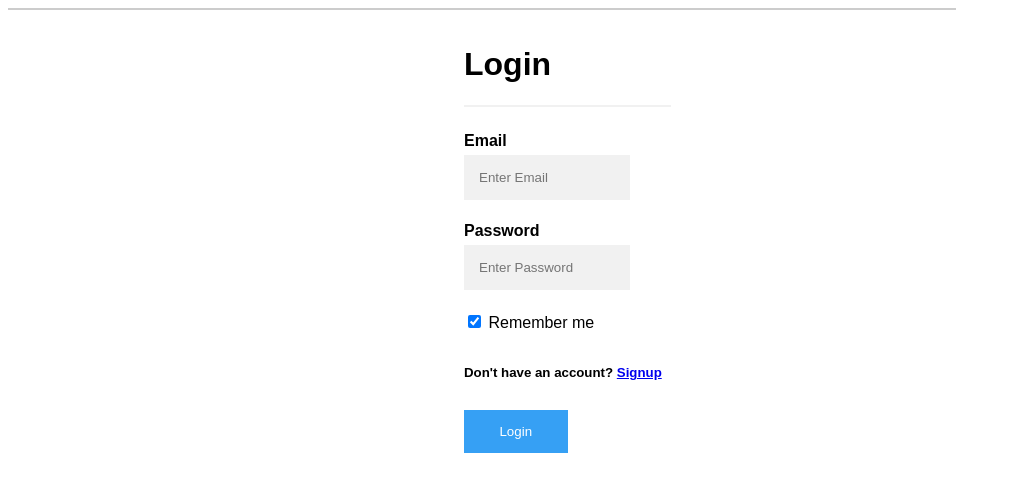
After one commit to Prateek1337/Credible, a Django app: page /login in a window 1280 px wide. The commit adds this page. Shown: the top 492 px of the page, without its empty margins (0-1011 px from the left). Run offline with Django 3.2, Linux system fonts and the light colour scheme.

Commit message:
Added UI for Login, Sign up and modified home page UI

```diff
--- /dev/null
+++ b/credible/credible/credible_app/templates/login.html
@@ -0,0 +1,105 @@
+<!DOCTYPE html>
+<html>
+<style>
+body {font-family: Arial, Helvetica, sans-serif;}
+* {box-sizing: border-box}
+
+/* Full-width input fields */
+input[type=text], input[type=password] {
+  width: 80%;
+  padding: 15px;
+  margin: 5px 0 22px 0;
+  display: inline-block;
+  border: none;
+  background: #f1f1f1;
+}
+
+input[type=text]:focus, input[type=password]:focus {
+  background-color: #ddd;
+  outline: none;
+}
+
+hr {
+  border: 1px solid #f1f1f1;
+  margin-bottom: 25px;
+}
+
+/* Set a style for all buttons */
+button {
+  background-color: #2196F3;
+  color: white;
+  padding: 14px 20px;
+  margin: 8px 0;
+  border: none;
+  cursor: pointer;
+  width: 100%;
+  opacity: 0.9;
+}
+
+button:hover {
+  opacity:1;
+}
+
+/* Extra styles for the cancel button */
+.loginbtn {
+  padding: 14px 20px;
+  background-color: #f44336;
+}
+
+/* Float cancel and signup buttons and add an equal width */
+.cancelbtn, .signupbtn {
+  float: left;
+  width: 50%;
+}
+
+/* Add padding to container elements */
+.container {
+  padding: 16px;
+  position: absolute;
+  left: 35%;
+}
+
+/* Clear floats */
+.clearfix::after {
+  content: "";
+  clear: both;
+  display: table;
+}
+
+/* Change styles for cancel button and signup button on extra small screens */
+@media screen and (max-width: 300px) {
+  .cancelbtn, .signupbtn {
+     width: 100%;
+     position: absolute;
+     right: 50%;
+  }
+}
+</style>
+<body>
+
+<form action="/action_page.php" style="border:1px solid #ccc;width: 75%;align-items: center;">
+  <div class="container">
+    <h1>Login</h1>
+    <hr>
+
+    <label for="email"><b>Email</b></label><br>
+    <input type="text" placeholder="Enter Email" name="email" required><br>
+
+    <label for="psw"><b>Password</b></label><br>
+    <input type="password" placeholder="Enter Password" name="psw" required><br>
+
+    <label>
+      <input type="checkbox" checked="checked" name="remember" style="margin-bottom:15px"> Remember me
+    </label>
+
+    <h5>Don't have an account? <a href="signup">Signup</a></h5>
+    <div class="clearfix" style="text-align: center;">
+      <button type="submit" class="signupbtn">Login</button>
+    </div>
+  </div>
+</form>
+
+
+
+</body>
+</html>
--- a/credible/credible/credible_app/urls.py
+++ b/credible/credible/credible_app/urls.py
@@ -4,5 +4,7 @@ from . import views
 
 urlpatterns = [
     path('', views.index, name='index'),
-    path('checksite',views.reviewsite)
+    path('checksite',views.reviewsite),
+    path('signup',views.signup),
+    path('login',views.login)
 ]
--- a/credible/credible/credible_app/views.py
+++ b/credible/credible/credible_app/views.py
@@ -18,3 +18,9 @@ def reviewsite(request):
     except:
         print("No response")
     return render(request, 'reviewsite.html')
+
+def signup(request):
+    return render(request,'signup.html')
+
+def login(request):
+    return render(request, 'login.html')
```
Also changed, not shown: credible/credible/credible_app/templates/index.html (+47 -36 lines), credible/credible/credible_app/templates/signup.html (added, +113 -0 lines).
